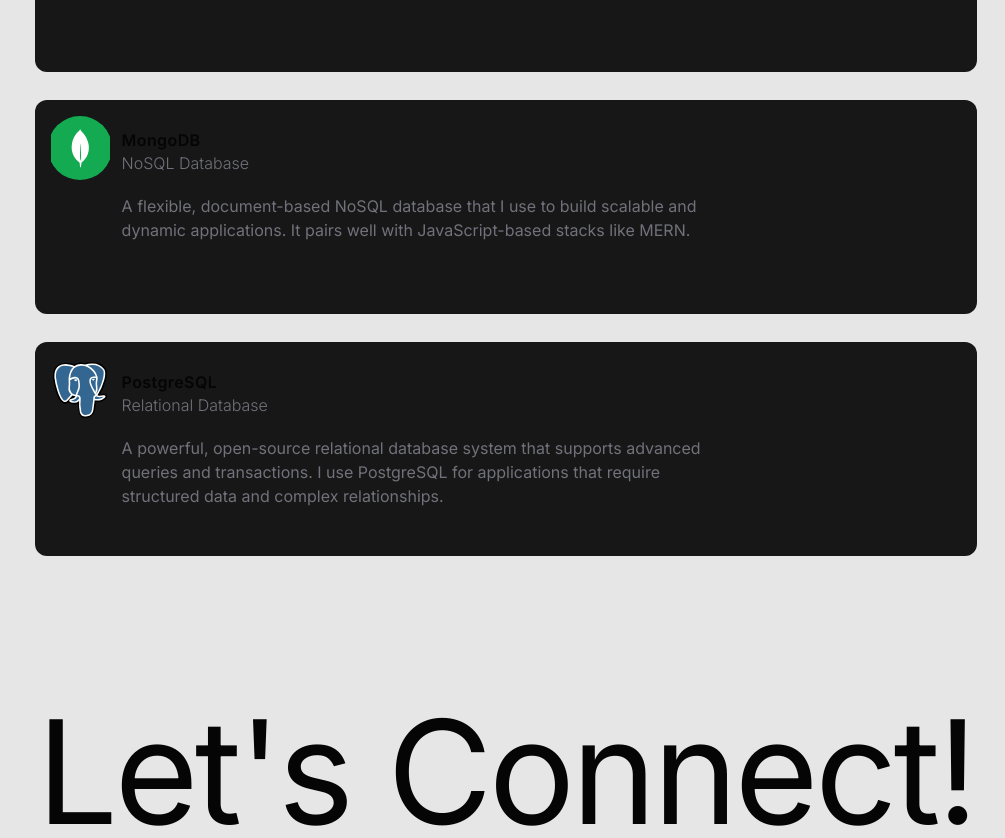
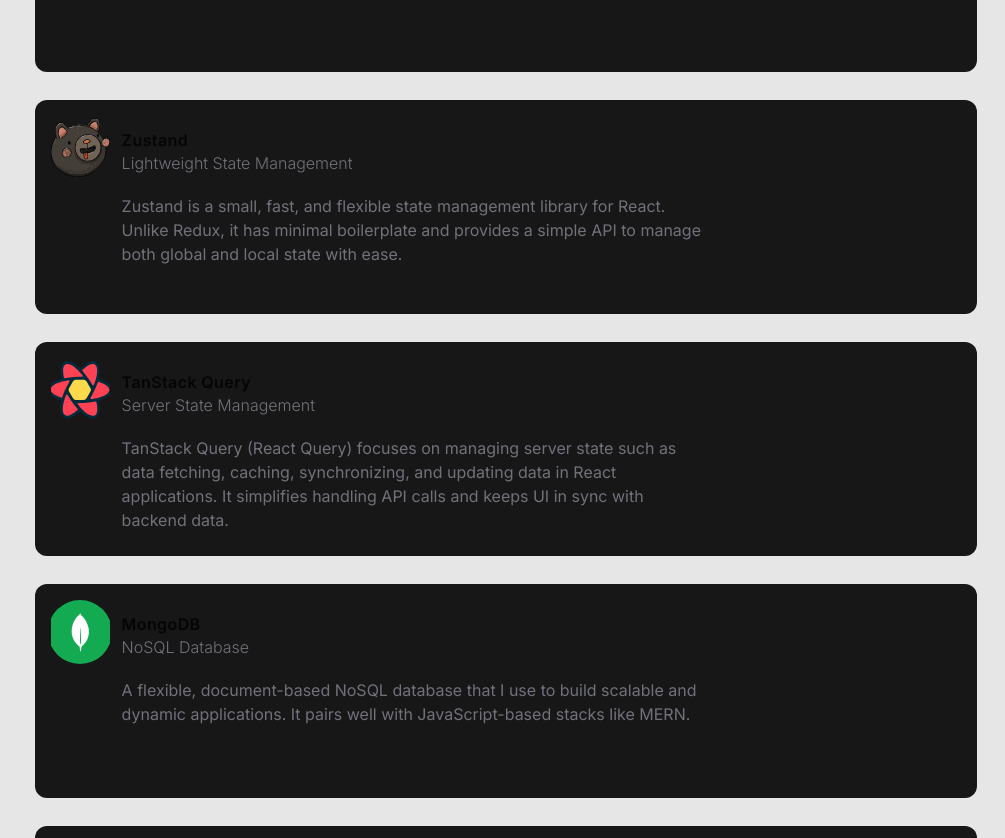
Before and after one commit to ZainAshraf005/portfolio, a Next.js app: page /stack in a window 1280 px wide. Shown: the part 1846-2684 px from the top of the page, without its empty margins (275-1280 px from the left). Built offline with nearby package versions, Linux system fonts and the light colour scheme.

Commit message:
Update data.ts

```diff
--- a/src/data/data.ts
+++ b/src/data/data.ts
@@ -50,7 +50,21 @@
     image: "/assets/svg/redux.svg",
     theory:
       "A predictable state container for JavaScript apps. I use Redux to manage global application state efficiently, especially in larger React applications.",
-  },
+  },{
+  name: "Zustand",
+  description: "Lightweight State Management",
+  image: "/assets/svg/zustand.svg",
+  theory:
+    "Zustand is a small, fast, and flexible state management library for React. Unlike Redux, it has minimal boilerplate and provides a simple API to manage both global and local state with ease.",
+},
+{
+  name: "TanStack Query",
+  description: "Server State Management",
+  image: "/assets/svg/tanstack.svg",
+  theory:
+    "TanStack Query (React Query) focuses on managing server state such as data fetching, caching, synchronizing, and updating data in React applications. It simplifies handling API calls and keeps UI in sync with backend data.",
+},
+
   {
     name: "MongoDB",
     description: "NoSQL Database",
```
